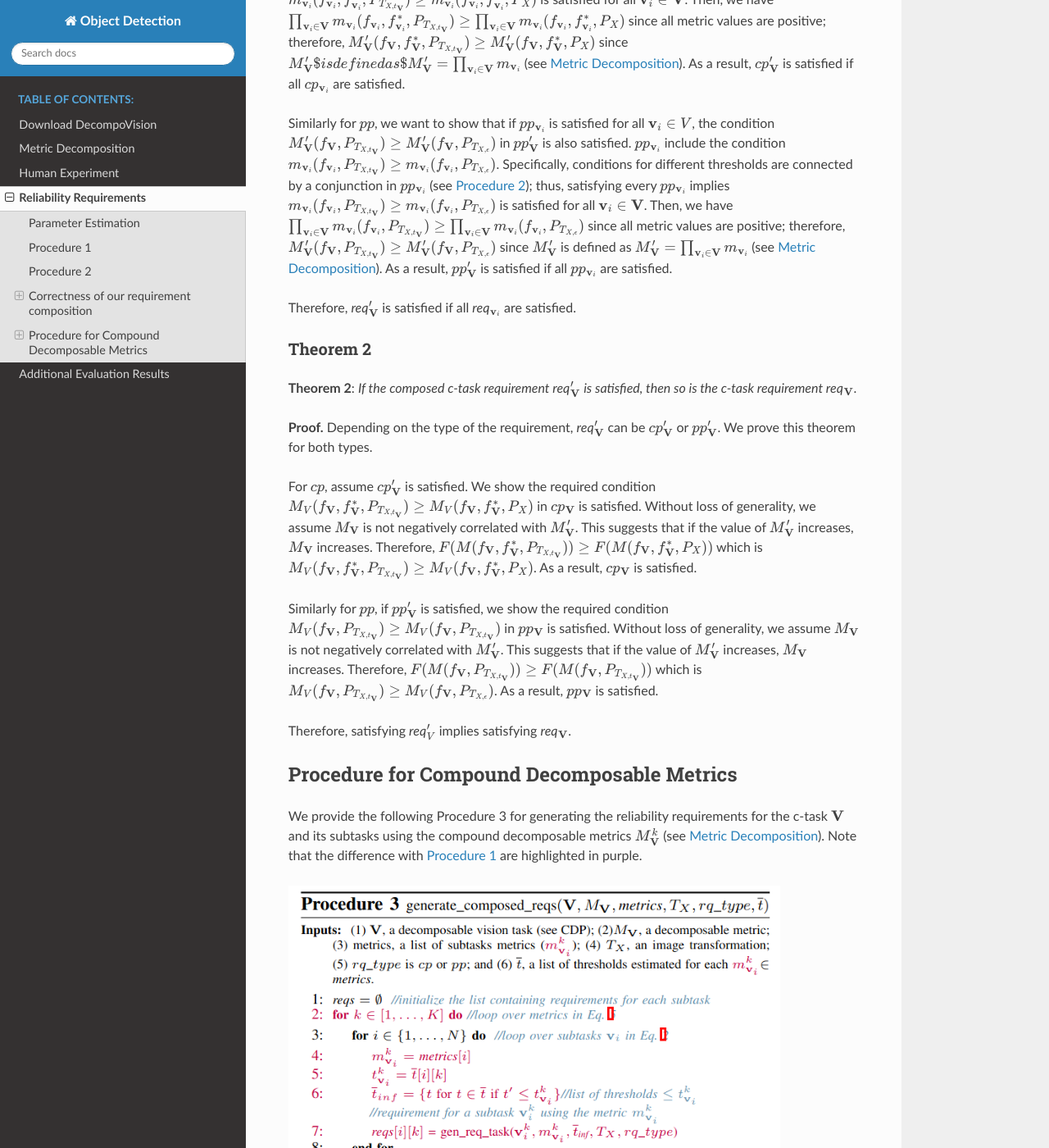
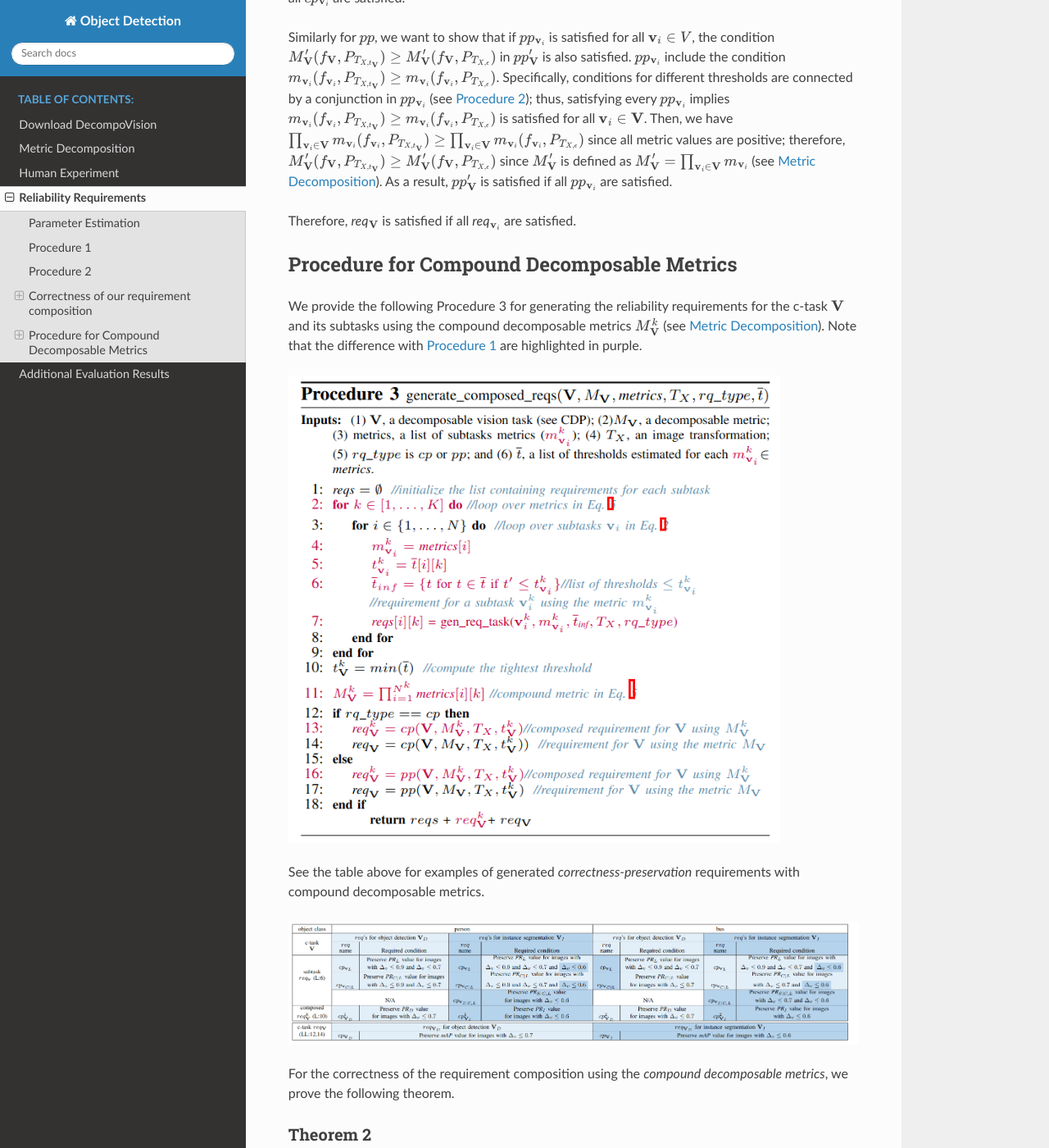
Before and after one commit to carolineeeeeee/DecompoVision, a Sphinx documentation site: the page built from doc/source/requirements.rst, in a window 1280 px wide and 1400 px high, scrolled down 2874 px. Shown: the whole window at 82% size. Built offline with Sphinx 7.4.7 and the Read the Docs theme 2.0.0, drawn with Linux system fonts in a browser that asks for light colours; some of the changed text lies outside the part shown.

Commit message:
upadte supplement

```diff
--- a/doc/index.rst
+++ b/doc/index.rst
@@ -40,7 +40,7 @@ This website contains:
 1. Implementation of our framework and instructions for installing and running it: :ref:`Download DecompoVision`.
 2. Definition of compound decomposable metrics and proofs for metrics decomposition: :ref:`Metric Decomposition`.
 3. Experiments to collect human performance data, including instructions and data used in the paper: :ref:`Human Experiment`.
-4. Proofs for correctness theorems: :ref:`Reliability Requirements`.
+4. Proofs for correctness theorem: :ref:`Reliability Requirements`.
 5. Additional evaluation results: :ref:`Additional Evaluation Results`.
 
 
--- a/doc/source/requirements.rst
+++ b/doc/source/requirements.rst
@@ -2,7 +2,7 @@
 Reliability Requirements
 ************************
 
-In this page, we first provide more details on the parameter estimation method, then to make the page self contain we remind our procedures 1 and 2 used to generate the requirements, next we provide the proof of the Theorem 1 and Theorem 2, and finally, we show how :ref:`Procedure 1` can be adapted for compound decomposable evaluation metrics, such as *mAP*.
+In this page, we first provide more details on the parameter estimation method, then to make the page self contain we remind our procedures 1 and 2 used to generate the requirements, next we provide the proof of the Theorem 1, and finally, we show how :ref:`Procedure 1` can be adapted for compound decomposable evaluation metrics, such as *mAP*.
 
 Parameter Estimation
 ====================
@@ -38,21 +38,21 @@ Procedure 2
 
 Correctness of our requirement composition
 ==========================================
-Given a  c-task :math:`\mathbf{V} = \mathbf{v}_n \odot ...\mathbf{v}_2 \odot \mathbf{v}_1` and a decomposable performance metric :math:`M_\mathbf{V}`, such that :math:`M_\mathbf{V} = F(M'_\mathbf{V})` and :math:`M'_\mathbf{V} = \prod_{i=1}^n m_{\mathbf{v}_i}`,  let *reqs*:math:`=\{`*req*_{\mathbf{v}_1}, ...,` *req*:math:`_{\mathbf{v}_n}\}` be the list of subtask requirements generated by :ref:`Procedure 1`, where *req*:math:`_{\mathbf{v}_i}` is defined with :math:`m_{\mathbf{v}_i}`. Let *req*:math:`'_\mathbf{V}` be the composed c-task requirement defined using :math:`M'_\mathbf{V}`, and *req*:math:`_\mathbf{V}` be the c-task requirement defined using :math:`M_\mathbf{V}`.
-Together, the theorems state that if an MVC satisfies subtask requirements *reqs*, it also satisfies c-task requirements *req*:math:`_\mathbf{V}` and *req*:math:`'_\mathbf{V}`.
+Given a  c-task :math:`\mathbf{V} = \mathbf{v}_n \odot ...\mathbf{v}_2 \odot \mathbf{v}_1` and a decomposable performance metric :math:`M_\mathbf{V}`, such that :math:`M_\mathbf{V} = F(M'_\mathbf{V})` and :math:`M'_\mathbf{V} = \prod_{i=1}^n m_{\mathbf{v}_i}`,  let *reqs*:math:`=\{`*req*_{\mathbf{v}_1}, ...,` *req*:math:`_{\mathbf{v}_n}\}` be the list of subtask requirements generated by :ref:`Procedure 1`, where *req*:math:`_{\mathbf{v}_i}` is defined with :math:`m_{\mathbf{v}_i}`. Let *req*:math:`_\mathbf{V}` be the composed c-task requirement defined using :math:`M'_\mathbf{V}`.
+The theorem states that if an MVC satisfies subtask requirements *reqs*, it also satisfies c-task composed requirements *req*:math:_\mathbf{V}`.
 
 Each *req* can either be *correctness-preservation* (*cp*) or *prediction-preservation* (:math:`pp`).  Let an MVC :math:`f_V` performing a vision task :math:`\mathbf{V}`, a distribution of input images :math:`P_X` and a image transformation :math:`T_X` be given. For a :math:`cp` requirement defined with a metric :math:`\psi^{cp}`, the required condition is :math:`\psi_{cp}( f_V , f_V^*, P_{T_{X,t_c}})\geq \psi_{cp}(f_V,f_V^*,P_X)`, where :math:`f_\mathbf{V}^*` is the ground truth function and :math:`t_c` is the human tolerated threshold. For a :math:`pp` requirement defined with metric :math:`\psi^{pp}`, the required condition is :math:`\psi_{pp}(f_V, P_{T_{X,t_p}})\geq \psi_{pp}(f_V,P_{X,\epsilon})`, where :math:`t_p` is the human-tolerated threshold and :math:`\epsilon` is a small value such that :math:`P_{X,\epsilon}` represents minimally transformed images.
 
 Theorem 1
 ~~~~~~~~~
 
-**Theorem 1**: *If all subtask requirements* *req*:math:`_{\mathbf{v}_i} \in \textit{reqs}` *are satisfied  then so is the composed c-task requirement req*:math:`'_{\mathbf{V}}`.
+**Theorem 1**: *If all subtask requirements* *req*:math:`_{\mathbf{v}_i} \in \textit{reqs}` *are satisfied  then so is the composed c-task requirement req*:math:`_{\mathbf{V}}`.
 
 **Proof.**
 Depending on the type of the requirement, *req*:math:`_{\mathbf{v}_i}` can be :math:`cp_{\mathbf{v}_i}` or :math:`pp_{\mathbf{v}_i}`. We prove this theorem for both types.
 
 For :math:`cp`, we want to show that if :math:`cp_{\mathbf{v}_i}` is satisfied for all :math:`\mathbf{v}_i \in V`, the condition :math:`M'_\mathbf{V}(f_\mathbf{V}, f_\mathbf{V}^*, P_{T_{X,t_\mathbf{V}}}) \geq M'_\mathbf{V}(f_\mathbf{V},f_\mathbf{V}^*,P_X)` in :math:`cp'_{\mathbf{V}}` is also satisfied, where :math:`M_\mathbf{V}` takes as input an MVC :math:`f_V` performing a vision task :math:`\mathbf{V}`, :math:`f_\mathbf{V}^*` is a comparing function, a distribution of input images :math:`P_X`, and a distribution :math:`P_{T_{X,t_\mathbf{V}}}` of original and transformed images with visual change :math:`\leq t_\mathbf{V}`.
-The threshold :math:`t_\mathbf{V}` for *req*:math:`'_{\mathbf{V}}` is defined as :math:`t_{\mathbf{V}} = \min(\bar{t})` (:ref:`Procedure 1`,L:9), where :math:`\bar{t}` is the list of subtasks' thresholds.
+The threshold :math:`t_\mathbf{V}` for *req*:math:`_{\mathbf{V}}` is defined as :math:`t_{\mathbf{V}} = \min(\bar{t})` (:ref:`Procedure 1`,L:9), where :math:`\bar{t}` is the list of subtasks' thresholds.
 Because each subtask requirement :math:`cp_{\mathbf{v}_i}` includes a requirement on smaller thresholds (:ref:`Procedure 1`,LL:5-7), each :math:`cp_{\mathbf{v}_i}` includes the condition :math:`m_{\mathbf{v}_i}(f_{\mathbf{v}_i}, f_{\mathbf{v}_i}^*, P_{T_{X,t_\mathbf{V}}}) \geq m_{\mathbf{v}_i}(f_{\mathbf{v}_i},f_{\mathbf{v}_i}^*,P_X)`, where the subtask metric :math:`m_{\mathbf{v}_i}` takes as input an MVC :math:`f_V` performing the subtask :math:`\mathbf{v}_i`, :math:`f_{\mathbf{v}_i}^*` is a comparing function, and distribution :math:`P_{T_{X,t_\mathbf{V}}}`.
 Specifically, conditions for different thresholds are connected by conjunction in :math:`cp_{\mathbf{v}_i}` (:ref:`Procedure 1`), thus, satisfying every :math:`cp_{\mathbf{v}_i}` implies :math:`m_{\mathbf{v}_i}(f_{\mathbf{v}_i}, f_{\mathbf{v}_i}^*, P_{T_{X,t_\mathbf{V}}}) \geq m_{\mathbf{v}_i}(f_{\mathbf{v}_i},f_{\mathbf{v}_i}^*,P_X)` is satisfied for all :math:`{\mathbf{v}_i} \in \mathbf{V}`.
 Then, we have :math:`\prod_{{\mathbf{v}_i} \in \mathbf{V}} m_{\mathbf{v}_i}(f_{\mathbf{v}_i}, f_{\mathbf{v}_i}^*, P_{T_{X,t_\mathbf{V}}})  \geq \prod_{{\mathbf{v}_i} \in \mathbf{V}} m_{\mathbf{v}_i}(f_{\mathbf{v}_i}, f_{\mathbf{v}_i}^*, P_X)` since all metric values are positive; therefore, :math:`M'_\mathbf{V}(f_\mathbf{V}, f_\mathbf{V}^*, P_{T_{X,t_\mathbf{V}}}) \geq M'_\mathbf{V}(f_\mathbf{V},f_\mathbf{V}^*,P_X)` since :math:`M'_\mathbf{V}$ is defined as $M'_\mathbf{V} = \prod_{{\mathbf{v}_i} \in \mathbf{V}} m_{\mathbf{v}_i}` (see :ref:`Metric Decomposition`).
@@ -64,20 +64,7 @@ Specifically, conditions for different thresholds are connected by a conjunction
 Then, we have :math:`\prod_{{\mathbf{v}_i} \in \mathbf{V}} m_{\mathbf{v}_i}(f_{\mathbf{v}_i}, P_{T_{X,t_\mathbf{V}}}) \geq \prod_{{\mathbf{v}_i} \in \mathbf{V}} m_{\mathbf{v}_i}(f_{\mathbf{v}_i}, P_{T_{X,\epsilon}})` since all metric values are positive; therefore, :math:`M'_\mathbf{V}(f_\mathbf{V}, P_{T_{X,t_\mathbf{V}}}) \geq M'_\mathbf{V}(f_\mathbf{V},P_{T_{X,\epsilon}})` since :math:`M'_\mathbf{V}` is defined as :math:`M'_\mathbf{V} = \prod_{{\mathbf{v}_i} \in \mathbf{V}} m_{\mathbf{v}_i}` (see :ref:`Metric Decomposition`).
 As a result, :math:`pp'_{\mathbf{V}}` is satisfied if all :math:`pp_{\mathbf{v}_i}` are satisfied.
 
-Therefore, *req*:math:`'_{\mathbf{V}}` is satisfied if all *req*:math:`_{\mathbf{v}_i}` are satisfied.
-
-Theorem 2
-~~~~~~~~~
-**Theorem 2**: *If the composed c-task requirement req*:math:`'_{\mathbf{V}}` *is satisfied, then so is the c-task requirement req*:math:`_\mathbf{V}`.
-
-**Proof.**
-Depending on the type of the requirement, *req*:math:`'_{\mathbf{V}}` can be :math:`cp'_{\mathbf{V}}` or :math:`pp'_{\mathbf{V}}`. We prove this theorem for both types.
-
-For :math:`cp`, assume :math:`cp'_{\mathbf{V}}` is satisfied. We show the required condition :math:`M_V( f_\mathbf{V} , f_\mathbf{V}^*, P_{T_{X,t_\mathbf{V}}}) \geq M_V(f_\mathbf{V},f_\mathbf{V}^*,P_X)` in :math:`cp_{\mathbf{V}}` is satisfied. Without loss of generality, we assume :math:`M_\mathbf{V}` is not negatively correlated with :math:`M'_{\mathbf{V}}`. This suggests that if the value of :math:`M'_{\mathbf{V}}` increases, :math:`M_\mathbf{V}` increases. Therefore, :math:`F(M( f_\mathbf{V} , f_\mathbf{V}^*, P_{T_{X,t_\mathbf{V}}})) \geq F(M(f_\mathbf{V},f_\mathbf{V}^*,P_X))` which is :math:`M_V( f_\mathbf{V} , f_\mathbf{V}^*, P_{T_{X,t_\mathbf{V}}}) \geq M_V(f_\mathbf{V},f_\mathbf{V}^*,P_X)`. As a result, :math:`cp_\mathbf{V}` is satisfied.
-
-Similarly for :math:`pp`, if :math:`pp'_{\mathbf{V}}` is satisfied, we show the required condition :math:`M_V( f_\mathbf{V} , P_{T_{X,t_\mathbf{V}}}) \geq M_V(f_\mathbf{V}, P_{T_{X,t_\mathbf{V}}})` in :math:`pp_{\mathbf{V}}` is satisfied. Without loss of generality, we assume :math:`M_\mathbf{V}` is not negatively correlated with :math:`M'_{\mathbf{V}}`. This suggests that if the value of :math:`M'_{\mathbf{V}}` increases, :math:`M_\mathbf{V}` increases. Therefore, :math:`F(M( f_\mathbf{V} , P_{T_{X,t_\mathbf{V}}})) \geq F(M(f_\mathbf{V},P_{T_{X,t_\mathbf{V}}}))` which is :math:`M_V( f_\mathbf{V}, P_{T_{X,t_\mathbf{V}}}) \geq M_V(f_\mathbf{V},P_{T_{X,\epsilon}})`. As a result, :math:`pp_\mathbf{V}` is satisfied.
-
-Therefore, satisfying *req*:math:`'_{V}` implies satisfying *req*:math:`_\mathbf{V}`.
+Therefore, *req*:math:`_{\mathbf{V}}` is satisfied if all *req*:math:`_{\mathbf{v}_i}` are satisfied.
 
 
 Procedure for Compound Decomposable Metrics
```
Also changed, not shown: other parts of doc/source/requirements.rst (+2 -2 lines), doc/source/images/proc1.png, doc/source/images/proc2.png.
